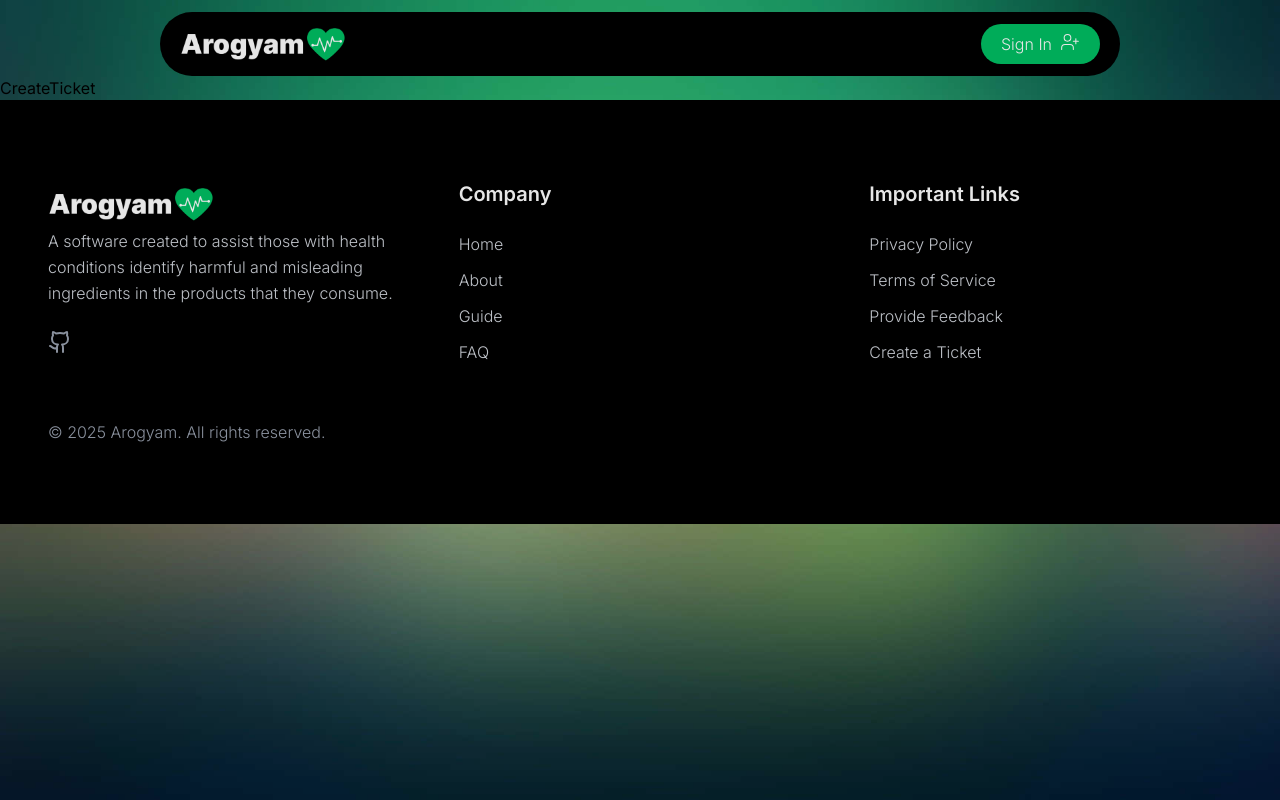
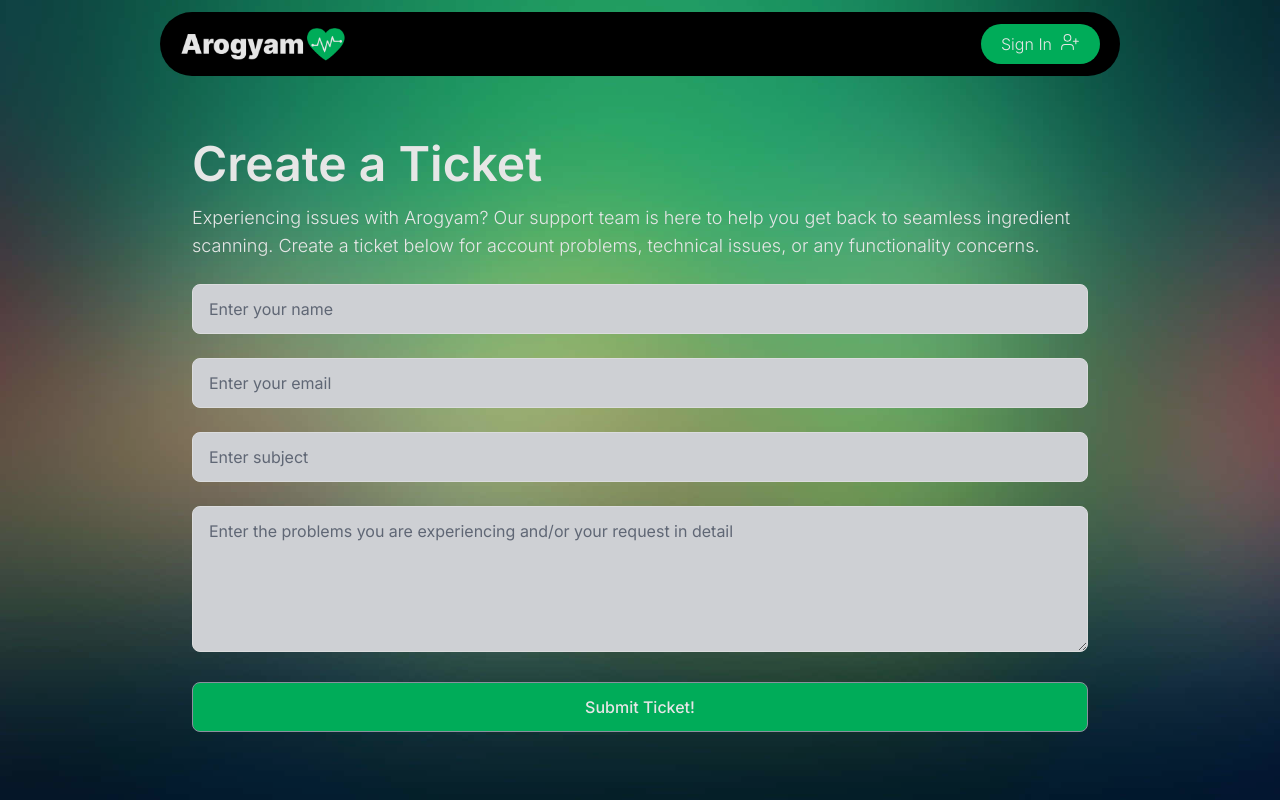
Before and after one commit to alfredscyriac/arogyam, a React (Vite) app: page /createticket in a window 1280 px wide. Shown: the top 800 px of the page. Built offline with nearby package versions, Linux system fonts and the light colour scheme; no server answers.

Commit message:
Feature: Create support ticket page, add differntiaters in subject line to tell difference between feedback and support email inquiry

```diff
--- a/src/pages/CreateTicket.jsx
+++ b/src/pages/CreateTicket.jsx
@@ -1,8 +1,97 @@
-import React from 'react'
+import React, { useState } from 'react'
+import { toast } from 'react-hot-toast';
 
 const CreateTicket = () => {
-  return (
-    <div>CreateTicket</div>
+    const [isSubmitting, setIsSubmitting] = useState(false);
+
+    const onSubmit = async (event) => {
+        event.preventDefault();
+        const formData = new FormData(event.target);
+
+        formData.append("access_key", import.meta.env.VITE_WEB3FORMS_ACCESS_KEY);
+
+        const originalSubject = formData.get("subject");
+        formData.set("subject", `[SUPPORT] ${originalSubject}`);
+
+        const object = Object.fromEntries(formData);
+        const json = JSON.stringify(object);
+
+        try {
+            setIsSubmitting(true);
+            const res = await fetch("https://api.web3forms.com/submit", {
+                method: "POST",
+                headers: {
+                    "Content-Type": "application/json",
+                    Accept: "application/json"
+                },
+                body: json
+            }).then((res) => res.json());
+
+            if (res.success) {
+                toast.success("Ticket Created!");
+                event.target.reset();
+            } else {
+                toast.error("Failed to send. Please try again.");
+            }
+        } catch (error) {
+            toast.error("Error. Please try again.");
+        } finally {
+            setIsSubmitting(false);
+        }
+    };
+    return (
+    <div className='min-h-screen font-inter py-16 px-6 md:px-12'>
+        <div className='max-w-4xl mx-auto text-white'>
+            <div className='text-left mb-6'>
+                <h1 className='text-4xl md:text-5xl font-semibold mb-4'>Create a Ticket</h1>
+                <p className='text-lg font-light'>
+                Experiencing issues with Arogyam? Our support team is here to help you get back to seamless ingredient scanning.
+                Create a ticket below for account problems, technical issues, or any functionality concerns.
+                </p>
+            </div>
+
+            <div className='prose prose-lg max-w-none text-white space-y-6'>
+                <form className='space-y-6' onSubmit={onSubmit}>
+                    <input type="hidden" name="form_type" value="support_ticket" />
+                    <input
+                        type='text'
+                        name='name'
+                        required
+                        placeholder='Enter your name'
+                        className='w-full px-4 py-3 border border-gray-100 bg-gray-200 text-gray-800 rounded-lg focus:outline-none focus:ring-2 focus:ring-lightgreen focus:border-transparent placeholder-gray-500'
+                    />
+                    <input
+                        type='email'
+                        name='email'
+                        required
+                        placeholder='Enter your email'
+                        className='w-full px-4 py-3 border border-gray-100 bg-gray-200 text-gray-800 rounded-lg focus:outline-none focus:ring-2 focus:ring-lightgreen focus:border-transparent placeholder-gray-500'
+                    />
+                    <input
+                        type='text'
+                        name='subject'
+                        required
+                        placeholder='Enter subject'
+                        className='w-full px-4 py-3 border border-gray-100 bg-gray-200 text-gray-800 rounded-lg focus:outline-none focus:ring-2 focus:ring-lightgreen focus:border-transparent placeholder-gray-500'
+                    />
+                    <textarea
+                        required
+                        name='message'
+                        placeholder='Enter the problems you are experiencing and/or your request in detail'
+                        rows={5}
+                        className='w-full px-4 py-3 border border-gray-100 bg-gray-200 text-gray-800 rounded-lg focus:outline-none focus:ring-2 focus:ring-lightgreen focus:border-transparent placeholder-gray-500'
+                    />
+                    <button
+                        type='submit'
+                        disabled={isSubmitting}
+                        className={`${isSubmitting ? 'bg-gray-400 cursor-not-allowed' : 'bg-primarygreen hover:scale-105 cursor-pointer'} w-full border-1 border-gray-400 text-white py-3 rounded-lg transition-all duration-300 font-medium text-md`}
+                    >
+                        { isSubmitting ? "Sending..." : "Submit Ticket!" }
+                    </button>
+                </form>
+            </div>
+        </div>
+    </div>
   )
 }
 
--- a/src/pages/ProvideFeedback.jsx
+++ b/src/pages/ProvideFeedback.jsx
@@ -9,6 +9,9 @@ const ProvideFeedback = () => {
         const formData = new FormData(event.target);
 
         formData.append("access_key", import.meta.env.VITE_WEB3FORMS_ACCESS_KEY);
+
+        const originalSubject = formData.get("subject");
+        formData.set("subject", `[FEEDBACK] ${originalSubject}`);
 
         const object = Object.fromEntries(formData);
         const json = JSON.stringify(object);
@@ -49,25 +52,26 @@ const ProvideFeedback = () => {
 
             <div className='prose prose-lg max-w-none text-white space-y-6'>
                 <form className='space-y-6' onSubmit={onSubmit}>
+                    <input type="hidden" name="form_type" value="feedback" />
                     <input
                         type='text'
                         name='name'
                         required
-                        placeholder='Enter your name'
+                        placeholder='Enter name'
                         className='w-full px-4 py-3 border border-gray-100 bg-gray-200 text-gray-800 rounded-lg focus:outline-none focus:ring-2 focus:ring-lightgreen focus:border-transparent placeholder-gray-500'
                     />
                     <input
                         type='email'
                         name='email'
                         required
-                        placeholder='Enter your email'
+                        placeholder='Enter email'
                         className='w-full px-4 py-3 border border-gray-100 bg-gray-200 text-gray-800 rounded-lg focus:outline-none focus:ring-2 focus:ring-lightgreen focus:border-transparent placeholder-gray-500'
                     />
                     <input
                         type='text'
                         name='subject'
                         required
-                        placeholder='Enter email subject'
+                        placeholder='Enter subject'
                         className='w-full px-4 py-3 border border-gray-100 bg-gray-200 text-gray-800 rounded-lg focus:outline-none focus:ring-2 focus:ring-lightgreen focus:border-transparent placeholder-gray-500'
                     />
                     <textarea
```
